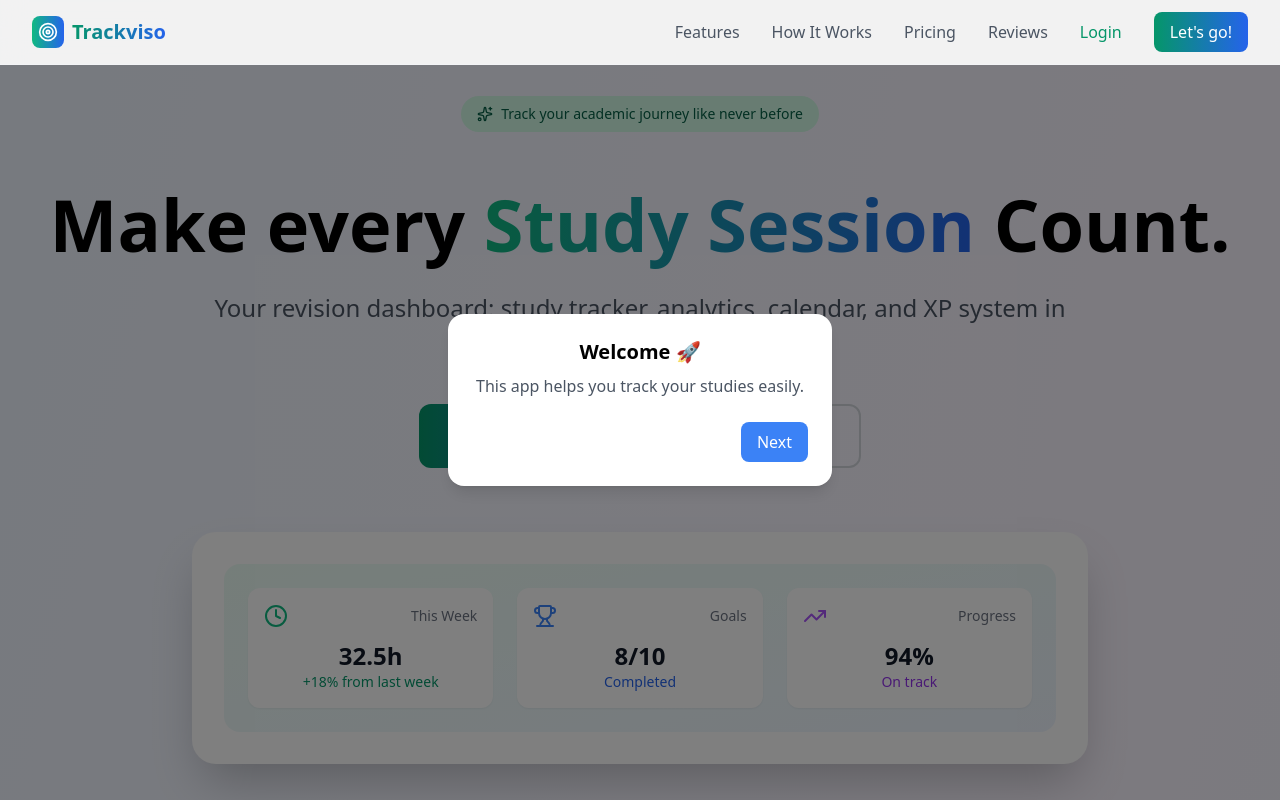
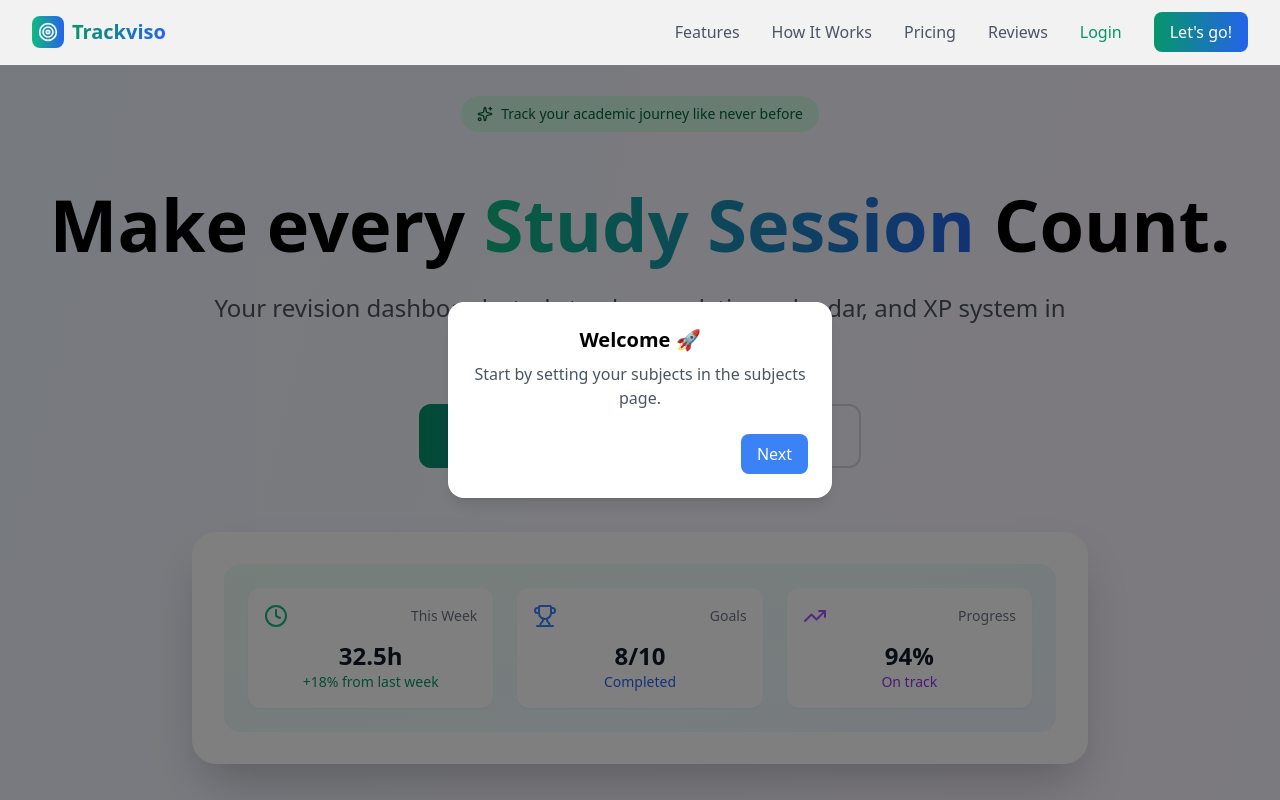
Before and after one commit to dkhedekar79/Trackviso2, a React (Vite) app: page / in a window 1280 px wide. Shown: the top 800 px of the page. Built offline with nearby package versions, Linux system fonts and the light colour scheme.

Commit message:
Update OnboardingModal.jsx

```diff
--- a/src/components/OnboardingModal.jsx
+++ b/src/components/OnboardingModal.jsx
@@ -5,9 +5,9 @@ const OnboardingModal = () => {
   const [step, setStep] = useState(0);
 
   const steps = [
-    { title: "Welcome 🚀", text: "This app helps you track your studies easily." },
-    { title: "Track ⏱️", text: "Log your study sessions and keep streaks alive." },
-    { title: "Insights 📊", text: "Get stats and insights on your progress." },
+    { title: "Welcome 🚀", text: "Start by setting your subjects in the subjects page." },
+    { title: "Track ⏱️", text: "Log your study sessions and keep streaks alive inside the Study page. Create tasks and schedule them in the Tasks and Schedule page." },
+    { title: "Insights 📊", text: "Get stats and insights on your progress from the dashboard as well as our detailed Insights page." },
   ];
 
   // Show only on first visit
```
